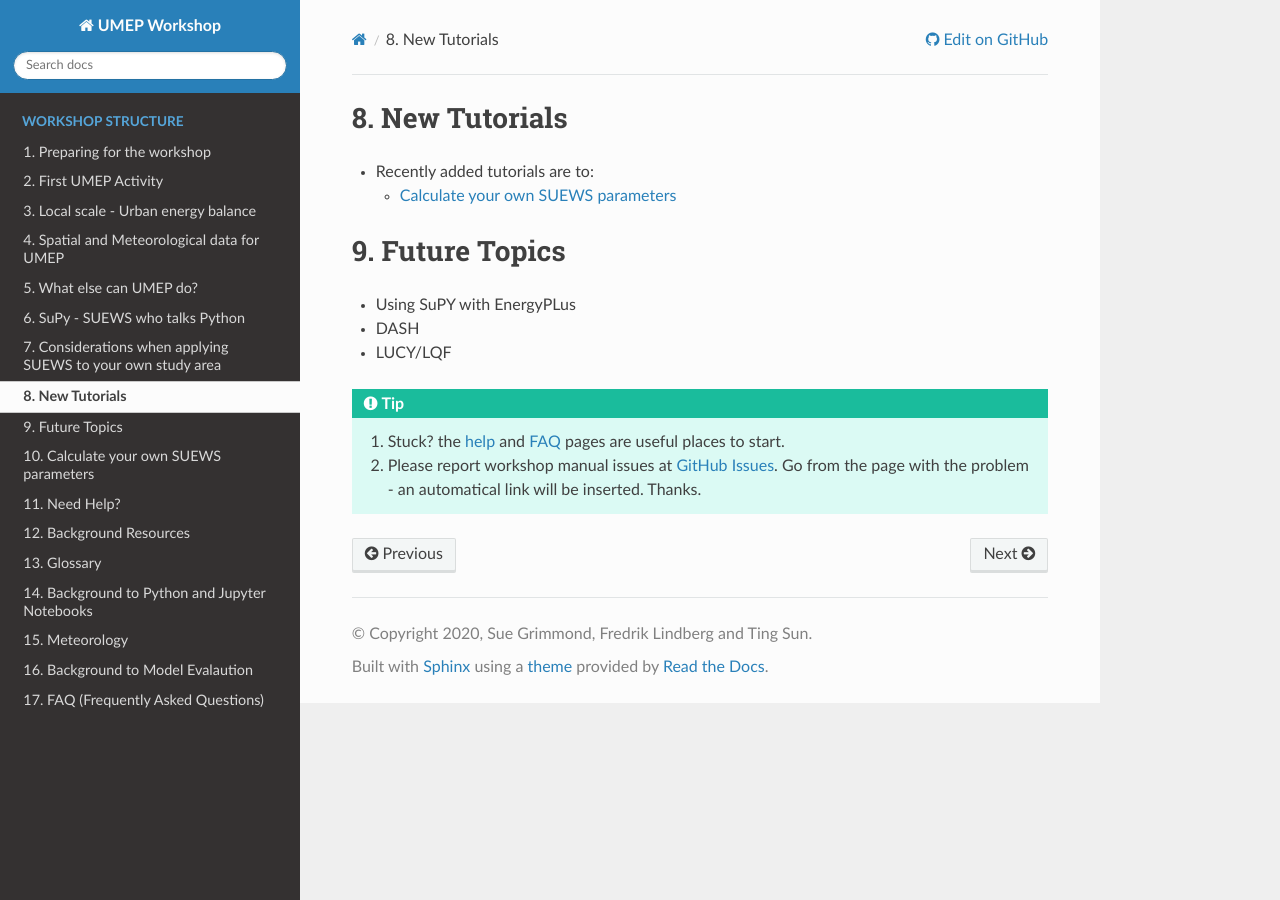
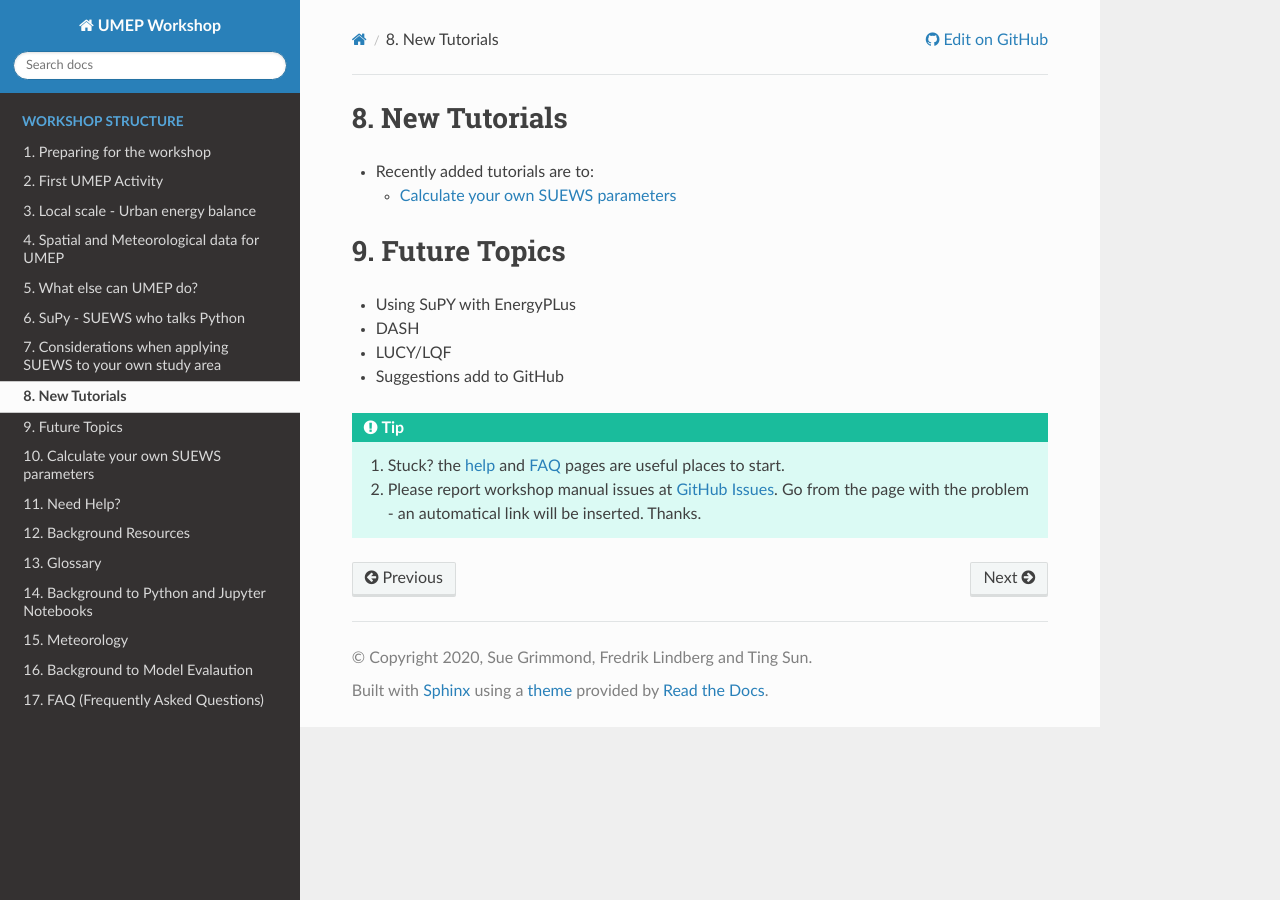
Before and after one commit to Urban-Meteorology-Reading/UMEP-Workshop, a Sphinx documentation site: the page built from source/NEW/New0.rst, in a window 1280 px wide. Built offline with Sphinx 7.4.7 and the Read the Docs theme 2.0.0, drawn with Linux system fonts in a browser that asks for light colours.

Commit message:
Update New0.rst

```diff
--- a/source/NEW/New0.rst
+++ b/source/NEW/New0.rst
@@ -14,3 +14,5 @@ Future Topics
 - Using SuPY with EnergyPLus
 - DASH
 - LUCY/LQF
+
+- Suggestions add to GitHub
```
